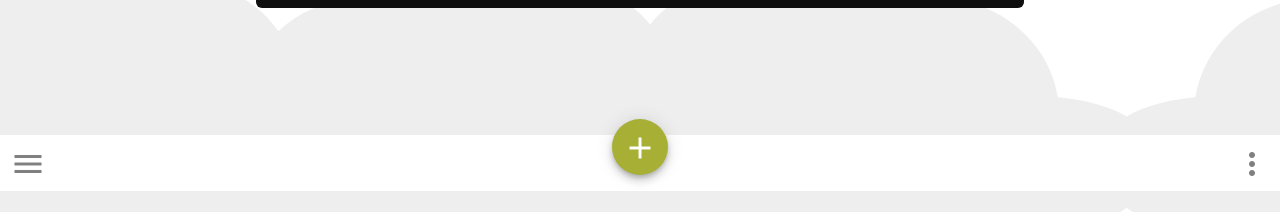
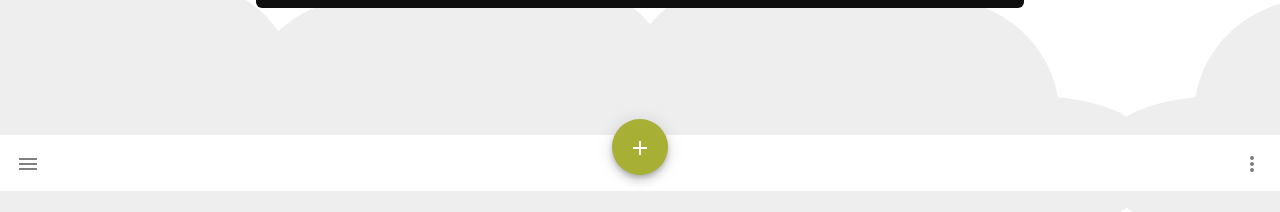
Before and after one commit to kartikeybhardwaj/circuit-fui, an Angular app: page /projects in a window 1280 px wide. Shown: the part 609-821 px from the top of the page. Built offline with nearby package versions, Linux system fonts and the light colour scheme.

Commit message:
modified icon scale style

```diff
--- a/src/styles.css
+++ b/src/styles.css
@@ -159,8 +159,12 @@ a {
   color: gray;
 }
 
-.icon-display {
+.icon-display-large {
   transform: scale(1.5);
+}
+
+.icon-display-small {
+  transform: scale(0.7);
 }
 
 svg#clouds {
```
